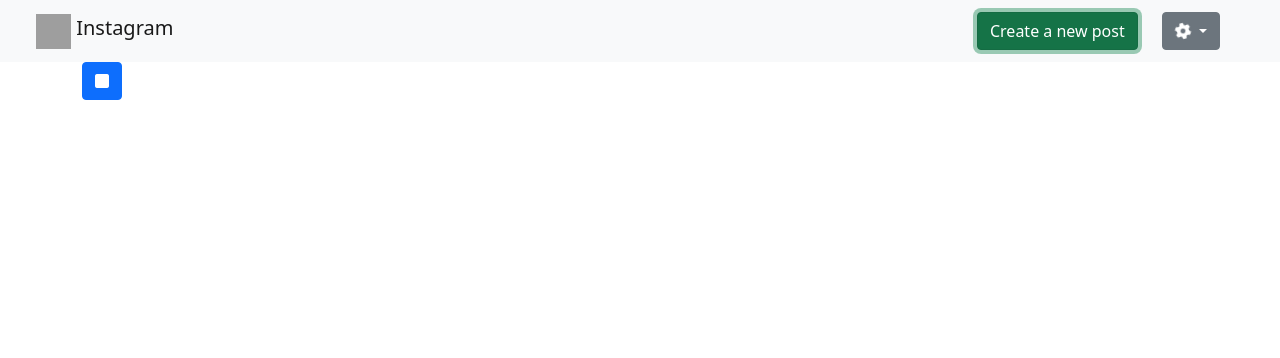
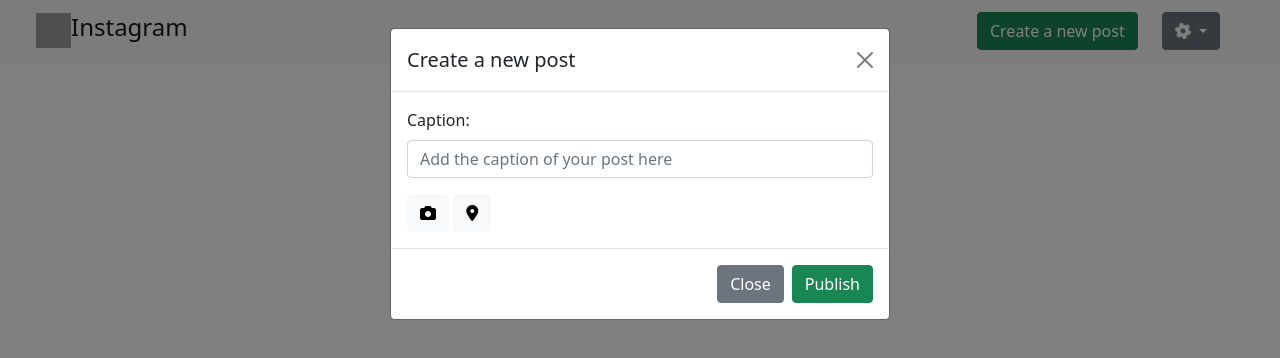
Before and after one commit to 4GeeksAcademy/stevensanz-instafeed-bootstrap, a plain HTML site: page index.html in a window 1280 px wide. Both pictures are taken after a click on the button "Create a new post". Drawn offline with nearby package versions, Linux system fonts and the light colour scheme; grey boxes are pictures that could not be loaded.

Commit message:
actualizadoo

```diff
--- a/index.html
+++ b/index.html
@@ -5,20 +5,19 @@
     <meta name="viewport" content="width=device-width, initial-scale=1.0">
     <link rel="stylesheet" type="text/css" href="styles.css">
     <link href="https://cdn.jsdelivr.net/npm/bootstrap@5.0.2/dist/css/bootstrap.min.css" rel="stylesheet" integrity="sha384-EVSTQN3/azprG1Anm3QDgpJLIm9Nao0Yz1ztcQTwFspd3yD65VohhpuuCOmLASjC" crossorigin="anonymous">
-    <script src="https://kit.fontawesome.com/072e5df971.js" crossorigin="anonymous"></script>
     <title>instagram feed bootstrap</title>
 </head>
 <body>
-    <nav class="navbar navbar-expand-lg navbar-light bg-light">
-        <div class="container-fluid me-5 ms-4">
-            <a class="navbar-brand" href="#">
+    <nav class="navbar navbar-expand-lg navbar-light bg-light"> <!-- nav superior -->
+        <div class="container-fluid  me-5 ms-4">
+            <a class="navbar-brand d-flex" href="#">
                 <img src="https://w7.pngwing.com/pngs/389/430/png-transparent-instagram-social-media-instagram-black-social-social-media-logo-icon.png" alt="" width="35" height="35" class="d-inline-block align-text-top">
-                Instagram
+                <h4>Instagram</h4>
             </a>
           <div class="collapse navbar-collapse justify-content-end" id="navbarNavDropdown">
             <ul class="navbar-nav">
               <li class="nav-item me-4">
-                <button type="button" class="btn btn-success">Create a new post</button>
+                <button type="button" class="btn btn-success" data-bs-toggle="modal" data-bs-target="#exampleModal">Create a new post</button>
               </li>
               <li class="nav-item dropdown">
                 <div class="dropdown">
@@ -33,18 +32,35 @@
                             <li><a class="dropdown-item colorRed" href="#">Log out</a></li>
                          </ul>
                 </div>
+                <div class="modal fade" id="exampleModal" tabindex="-1" aria-labelledby="exampleModalLabel" aria-hidden="true"> <!--Modal de create new post-->
+                  <div class="modal-dialog">
+                    <div class="modal-content">
+                      <div class="modal-header">
+                        <h5 class="modal-title" id="exampleModalLabel">Create a new post</h5>
+                        <button type="button" class="btn-close" data-bs-dismiss="modal" aria-label="Close"></button>
+                      </div>
+                      <div class="modal-body">
+                        <div class="mb-3">
+                          <label for="exampleFormControlInput1" class="form-label">Caption:</label>
+                          <input type="text" class="form-control" id="exampleFormControlInput1" placeholder="Add the caption of your post here" rows="2">
+                        </div>
+                        <button type="button" class="btn btn-light" data-bs-dismiss="modal"><i class="fa-solid fa-camera"></i></button>
+                        <button type="button" class="btn btn-light" data-bs-dismiss="modal"><i class="fa-solid fa-location-dot"></i></button>
+                      </div>
+                      <div class="modal-footer">
+                        <button type="button" class="btn btn-secondary" data-bs-dismiss="modal">Close</button>
+                        <button type="button" class="btn btn-success">Publish</button>
+                      </div>
+                    </div>
+                  </div>
+                </div>
               </li>
             </ul>
           </div>
         </div>
-      </nav>
-    <div class="container">
-        <div class="row">
-          <div class="col-12 justify-content-center">
-            <button type="button" class="btn btn-primary"><i class="fa-solid fa-square"></i></button>
-          </div>
-        </div>
-    </div>
+    </nav>
+
+
     <script src="https://kit.fontawesome.com/072e5df971.js" crossorigin="anonymous"></script>
     <script src="https://cdn.jsdelivr.net/npm/bootstrap@5.0.2/dist/js/bootstrap.bundle.min.js" integrity="sha384-MrcW6ZMFYlzcLA8Nl+NtUVF0sA7MsXsP1UyJoMp4YLEuNSfAP+JcXn/tWtIaxVXM" crossorigin="anonymous"></script>
 </body>
```
